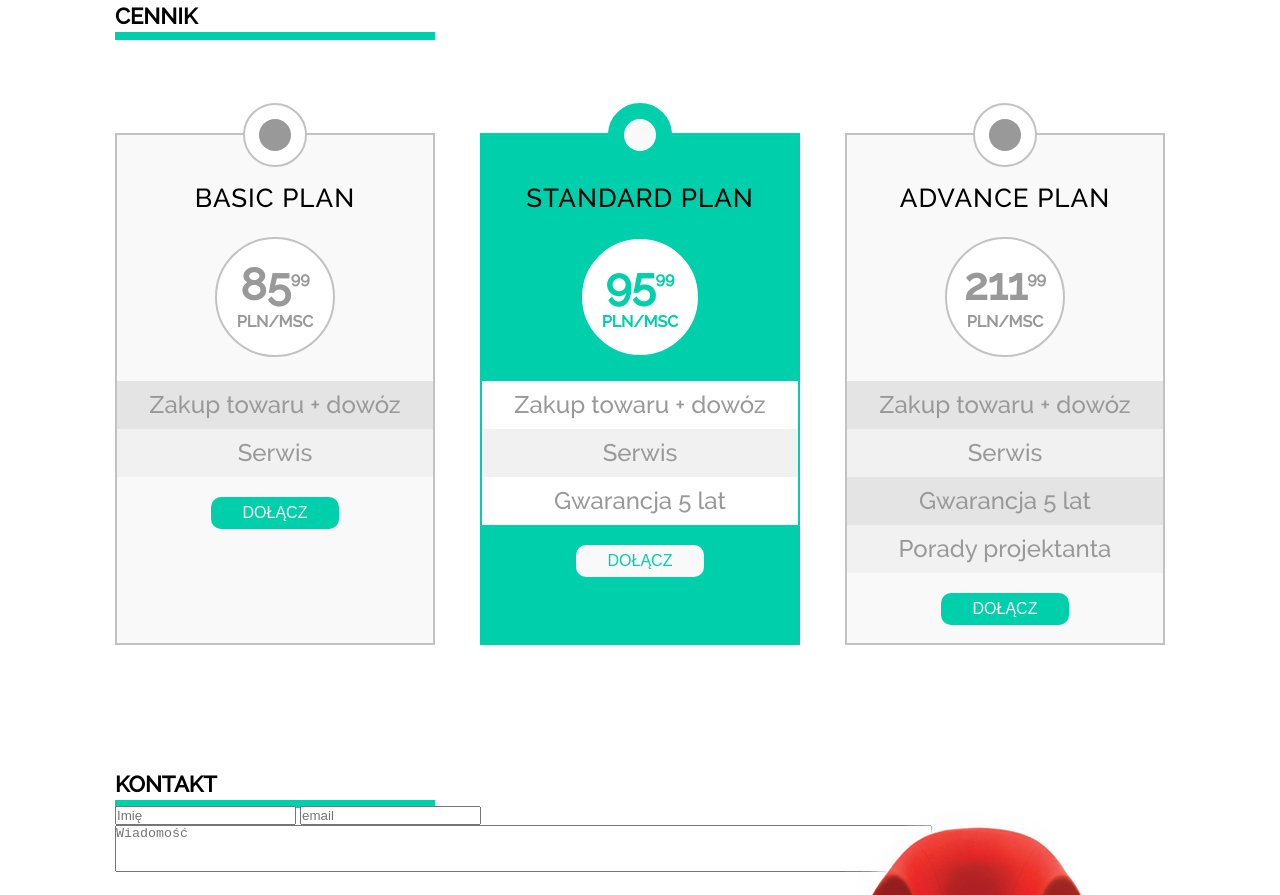
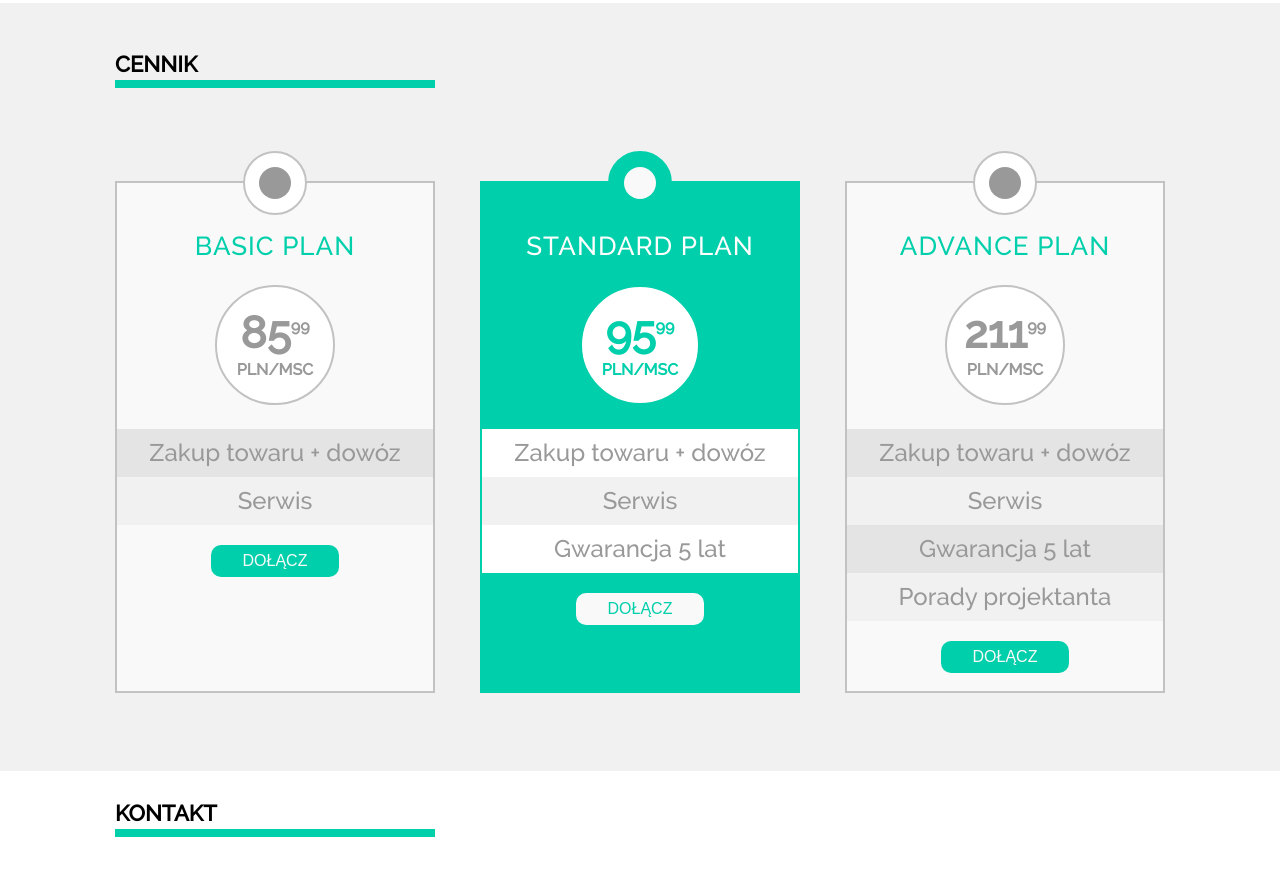
Before and after one commit to glaszczyk/CL_Warsztat_HTML, a plain HTML site: page index.html in a window 1280 px wide. Shown: the part 885-1780 px from the top of the page. Drawn offline with Linux system fonts and the light colour scheme; files whose address does not match are found by name.

Commit message:
Stan z kursu

```diff
--- a/css/style.css
+++ b/css/style.css
@@ -142,6 +142,7 @@ section.carousel-section .container::before {
 	color: #00cfab;
 	position: absolute;
 	top: 216px;
+	left: 0;
 }
 section.carousel-section .carousel-text {
 	float: left;
@@ -227,7 +228,8 @@ section.gallery-section .gallery-text-box h3 {
 /* ***** PRICE TABLE ***** */
 section.price-section {
 	height: 768px;
-	text-align: center;;
+	text-align: center;
+	padding-top: 48px;
 }
 section h2 {
 	font-size: 22px;
@@ -354,12 +356,27 @@ section.price-section h3 {
 /* ***** FORM ***** */
 section.form-section {
 	height: 544px;
+	padding-top: 29px;
+}
+section.form-section form {
+	margin-top: 64px;
 }
 section.form-section .form-left {
 	float: left;
 	width: 685px;
 	height: 432px;
 	margin-right: 45px;
+}
+section.form-section .form-left input {
+	height: 64px;
+	width: 685px;
+	margin-bottom: 32px;
+	border: solid 2px #00cfab;
+}
+section.form-section .form-left textarea {
+	height: 196px;
+	width: 685px;
+	border: solid 2px #00cfab;
 }
 section.form-section .form-right {
 	float: left;
--- a/index.html
+++ b/index.html
@@ -60,14 +60,14 @@
 		</div>
 	</section>
 	<!-- PRICE TABLE -->
-	<section class="price-section">
+	<section class="price-section  bc-f1">
 		<div class="container clearfix">
 			<h2>Cennik</h2>
 			<div class="price-tag-normal bc-f9">
 				<div class="circle-big-grey">
 					<div class="circle-small bc-color9"></div>
 				</div>
-				<h3>Basic plan</h3>
+				<h3 class="green">Basic plan</h3>
 				<div class="price-tag">
 					<p class="price color9">85<span class="superscript">99</span></p>
 					<p class="month color9">pln/msc</p>
@@ -80,7 +80,7 @@
 				<div class="circle-big-green">
 					<div class="circle-small bc-f9"></div>
 				</div>
-				<h3>Standard plan</h3>
+				<h3 class="white">Standard plan</h3>
 				<div class="price-tag">
 					<p class="price green">95<span class="superscript">99</span></p>
 					<p class="month green">pln/msc</p>
@@ -94,7 +94,7 @@
 				<div class="circle-big-grey">
 					<div class="circle-small bc-color9"></div>
 				</div>
-				<h3>Advance plan</h3>
+				<h3 class="green">Advance plan</h3>
 				<div class="price-tag">
 					<p class="price color9">211<span class="superscript">99</span></p>
 					<p class="month color9">pln/msc</p>
```
